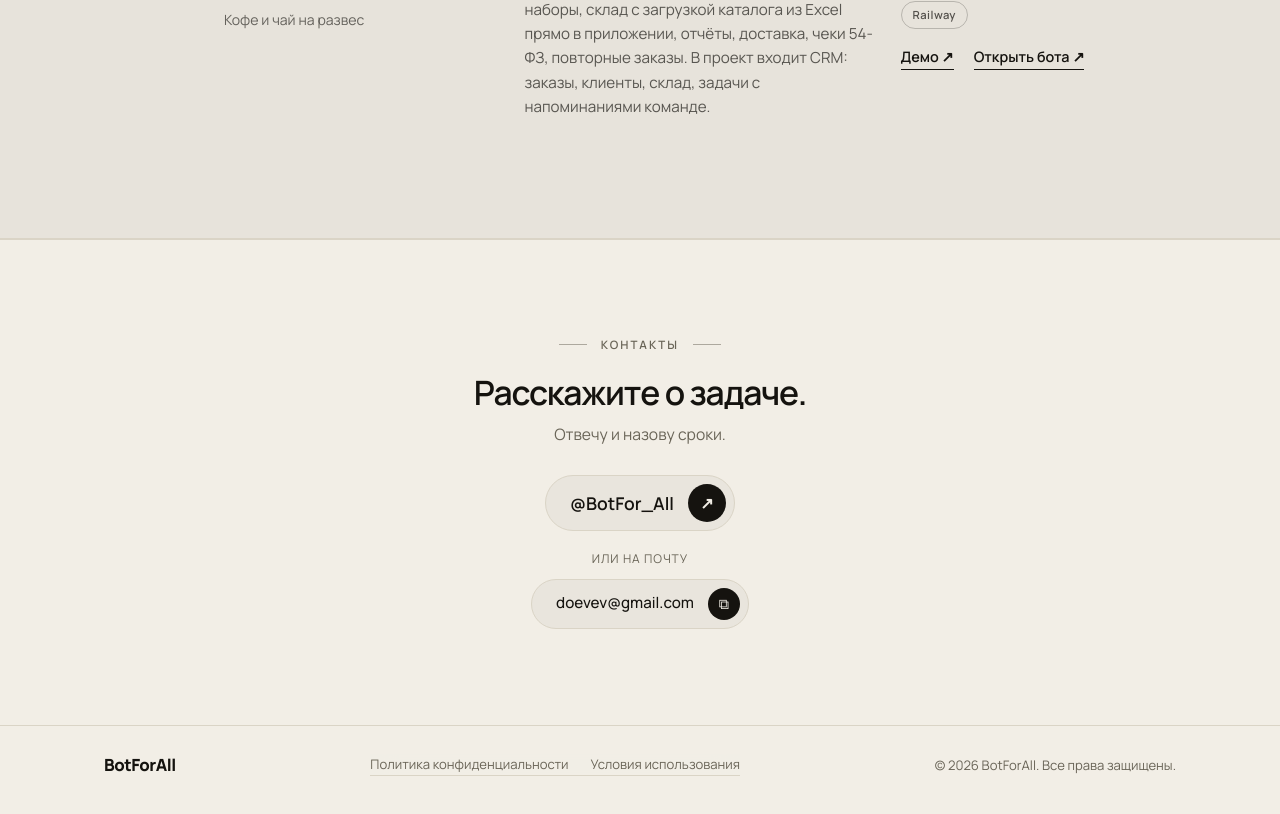
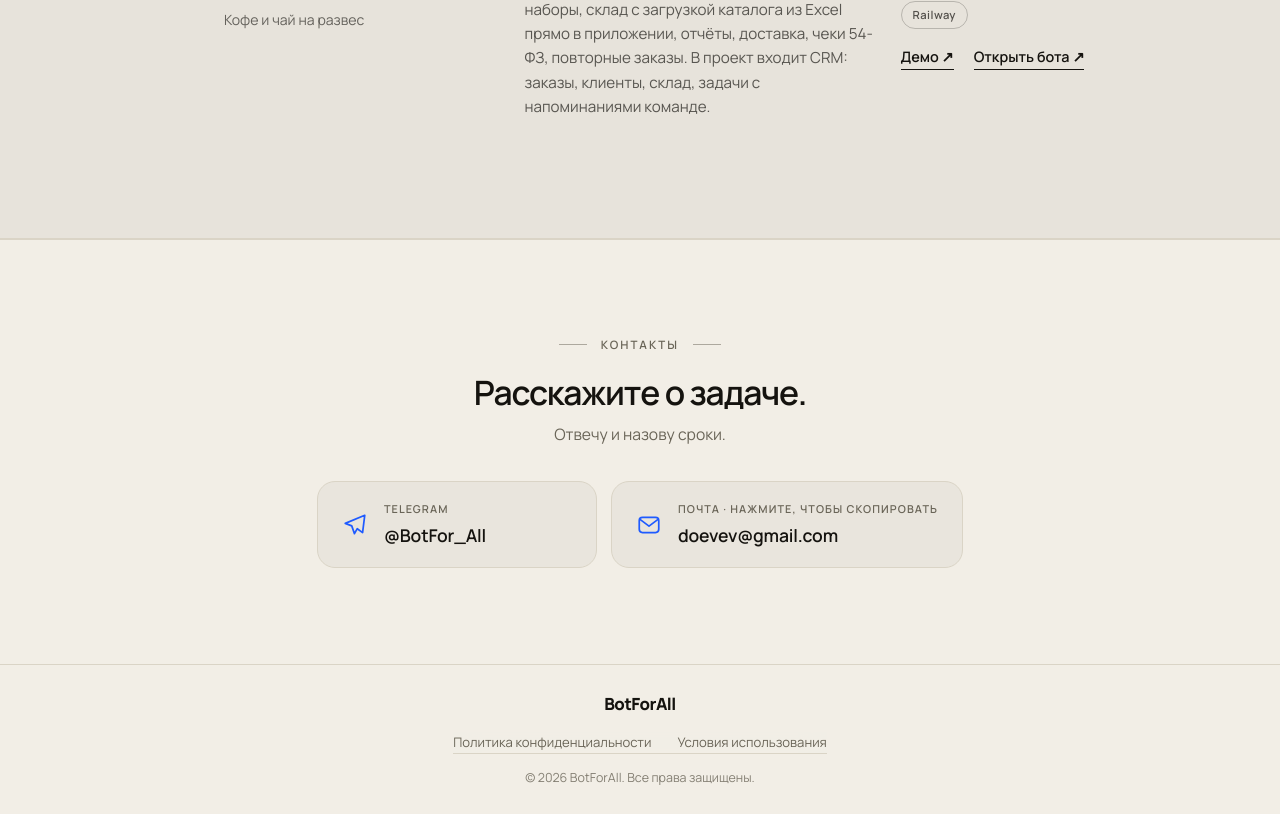
Before and after one commit to zhennyy/botforall, a React (Vite) app: page / in a window 1280 px wide. Shown: the part 2228-3042 px from the top of the page. Built offline with nearby package versions, Linux system fonts and the light colour scheme.

Commit message:
Contact cards and centered footer

```diff
--- a/src/components/Contact.jsx
+++ b/src/components/Contact.jsx
@@ -22,15 +22,16 @@ export default function Contact() {
         <p className="kicker">Контакты</p>
         <h2>Расскажите <em>о задаче.</em></h2>
         <p className="contact-sub">Отвечу и назову сроки.</p>
-        <a className="mail" href={`https://t.me/${TG}`} target="_blank" rel="noopener noreferrer" aria-label={`Написать в Telegram @${TG}`}>
-          <span className="mail-text">@{TG}</span>
-          <span className="mail-icon" aria-hidden="true">↗</span>
-        </a>
-        <p className="mail-or">или на почту</p>
-        <button type="button" className="mail mail-alt" onClick={handleClick} aria-label={`Скопировать адрес ${EMAIL}`}>
-          <span className="mail-text">{copied ? 'Адрес скопирован' : EMAIL}</span>
-          <span className="mail-icon" aria-hidden="true">{copied ? '✓' : '⧉'}</span>
-        </button>
+        <div className="contact-row">
+          <a className="cbtn" href={`https://t.me/${TG}`} target="_blank" rel="noopener noreferrer">
+            <svg viewBox="0 0 24 24" aria-hidden="true"><path d="M21 3 3 10.5l6 2.3L11.5 20l2.6-4.6 4.9 3.6L21 3Z" fill="none" stroke="currentColor" strokeWidth="1.6" strokeLinejoin="round" /></svg>
+            <span><small>Telegram</small><b>@{TG}</b></span>
+          </a>
+          <button type="button" className="cbtn" onClick={handleClick} aria-label={`Скопировать адрес ${EMAIL}`}>
+            <svg viewBox="0 0 24 24" aria-hidden="true"><rect x="3" y="5" width="18" height="14" rx="3" fill="none" stroke="currentColor" strokeWidth="1.6" /><path d="m4 7 8 6 8-6" fill="none" stroke="currentColor" strokeWidth="1.6" strokeLinecap="round" strokeLinejoin="round" /></svg>
+            <span><small>{copied ? 'Адрес скопирован' : 'Почта · нажмите, чтобы скопировать'}</small><b>{EMAIL}</b></span>
+          </button>
+        </div>
       </div>
     </section>
   )
--- a/src/index.css
+++ b/src/index.css
@@ -265,3 +265,18 @@ footer .foot { flex-wrap: wrap; align-items: center; row-gap: 10px; }
 .foot-links a { color: var(--soft); transition: color .2s, text-shadow .2s; }
 .foot-links a:hover, .foot-links a:focus-visible { color: var(--accent); text-shadow: 0 0 14px var(--glow); outline: 0; }
 @media (max-width: 860px) { footer .foot { flex-direction: column; align-items: flex-start; } }
+
+/* контакты v2: две равные карточки */
+.contact-row { margin-top: 34px; display: flex; gap: 14px; justify-content: center; flex-wrap: wrap; }
+.cbtn { display: flex; align-items: center; gap: 16px; min-width: 280px; padding: 18px 24px; text-align: left; text-decoration: none; font: inherit; color: var(--ink); background: var(--tint); border: 1px solid var(--line); border-radius: var(--r); cursor: pointer; transition: border-color .3s, box-shadow .4s var(--ease), transform .3s var(--ease); }
+.cbtn svg { width: 26px; height: 26px; flex: none; color: var(--accent); }
+.cbtn span { display: flex; flex-direction: column; gap: 3px; }
+.cbtn small { font-size: .68rem; letter-spacing: .1em; text-transform: uppercase; color: var(--soft); font-weight: 600; }
+.cbtn b { font-size: 1.1rem; font-weight: 600; letter-spacing: -.01em; }
+.cbtn:hover, .cbtn:focus-visible { border-color: var(--accent); box-shadow: var(--neon); outline: 0; }
+.cbtn:active { transform: scale(.98); }
+
+/* футер v2: по центру, спокойный */
+footer .foot { flex-direction: column; align-items: center; text-align: center; gap: 14px; }
+.foot-links { justify-content: center; gap: 26px; }
+.foot-copy { font-size: .78rem; opacity: .8; }
```
